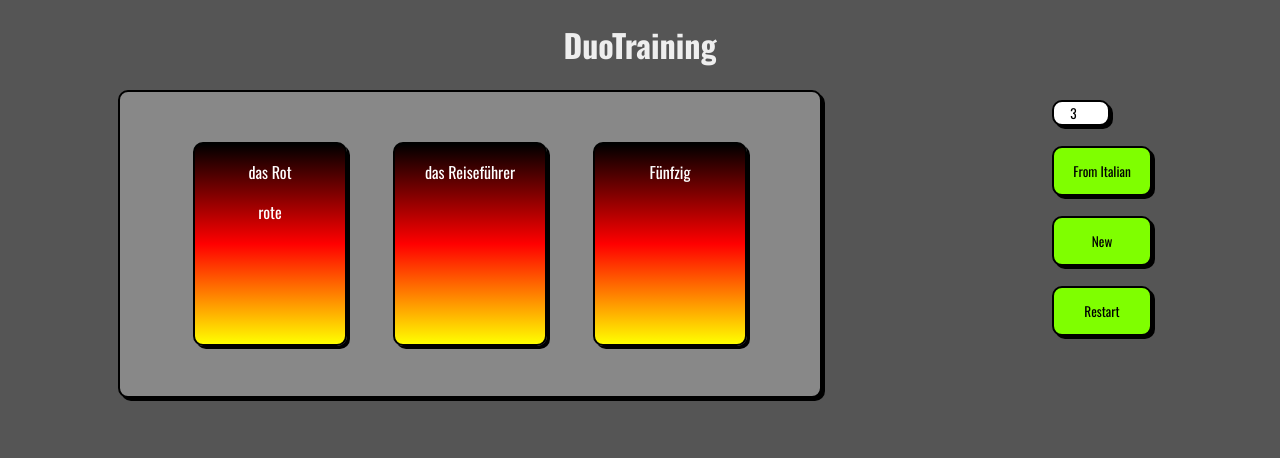
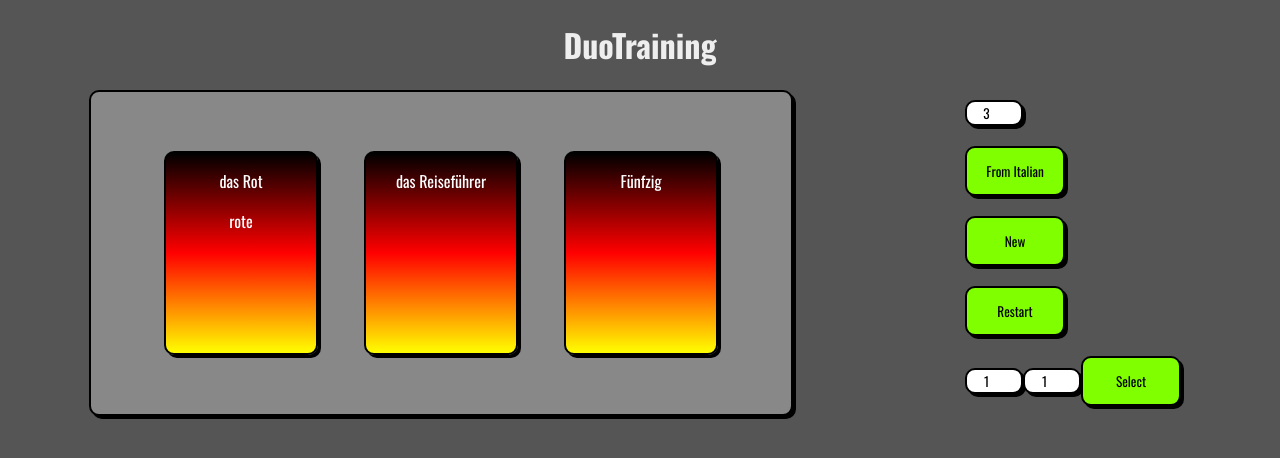
Before and after one commit to stefano-galati/duolingoTraining, a React (Vite) app in the folder duolingoTraining/: page / in a window 1280 px wide. Shown: the top 458 px of the page. Built offline with nearby package versions, Linux system fonts and the light colour scheme.

Commit message:
Selecting onlya portion of the words

```diff
--- a/duolingoTraining/src/components/Training/Training.jsx
+++ b/duolingoTraining/src/components/Training/Training.jsx
@@ -22,7 +22,12 @@ const Training = () => {
     const [selectedCards, setSelectedCards] = useState([]);
     const [availableCards, setAvailableCards] = useState([]);
 
+    const [numSets, setNumSets] = useState(1);
+    const [chosenNumSet, setChosenNumSet] = useState(1);
+
     const minNum = 1, maxNum = 12;
+    const minNumSets = 1, maxNumSets = 60;
+
     /*
     function changeWord(){
         let elem = Math.floor(Math.random() * transJSON.length);
@@ -161,6 +166,31 @@ const Training = () => {
                             changeWords(transJSON)
                             }} text="Restart" />
                     </div>
+                    <div className="buttonContainer">
+                        <input type="number" className="deep number"
+                            onChange={(event) => {setChosenNumSet(event.target.value)}}
+                            value={chosenNumSet} min={minNumSets} max={numSets}></input>
+                        <input type="number" className="deep number"
+                            onChange={(event) => {setNumSets(event.target.value)}}
+                            value={numSets} min={minNumSets} max={maxNumSets}></input>
+                        <Button text="Select" onClick={(event)=>{
+                            if(numSets > maxNumSets)
+                                setNumSets(maxNumSets);
+                            else if(numSets < minNumSets)
+                                setNumSets(minNumSets)
+                            else if(chosenNumSet < minNumSets)
+                                setChosenNumSet(minNumSets);
+                            else if(chosenNumSet > maxNumSets)
+                                setChosenNumSet(maxNumSets);
+                            else{
+                                let length = transJSON.length;
+                                let delta = length / numSets;
+
+                                changeWords(transJSON.slice(delta*(chosenNumSet-1),
+                                 chosenNumSet<numSets ? delta*chosenNumSet : length));
+                            }
+                        }}></Button>
+                    </div>
                 </div>
             </div>
 
```
